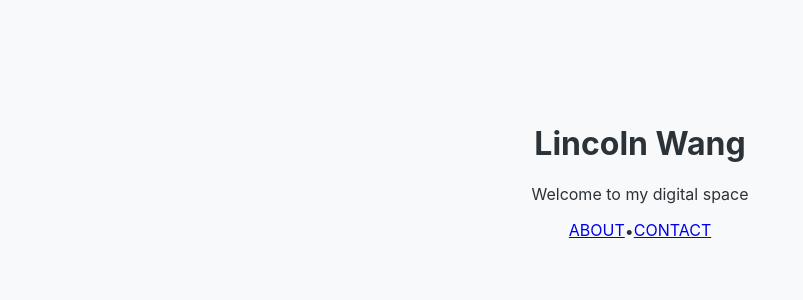
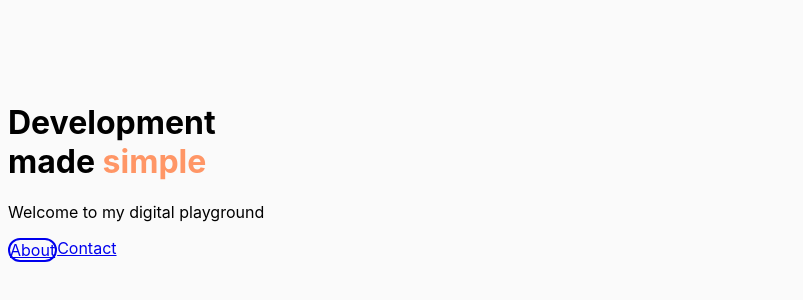
Before and after one commit to lincolnrui/personal-website, a Next.js app: page / in a window 1280 px wide. Shown: the part 236-536 px from the top of the page, without its empty margins (0-803 px from the left). Built offline with nearby package versions, Linux system fonts and the light colour scheme.

Commit message:
Update design to match modern Nordic style

```diff
--- a/src/app/globals.css
+++ b/src/app/globals.css
@@ -3,20 +3,18 @@
 @tailwind utilities;
 
 :root {
-  --foreground: #2c3338;
-  --background: #f8f9fa;
-  --accent: #849b87;
-  --muted-foreground: #6e7780;
-  --secondary: #e9ecef;
+  --foreground: #000000;
+  --background: #fafafa;
+  --accent: #ff9666;
+  --muted: #666666;
 }
 
 @media (prefers-color-scheme: dark) {
   :root {
-    --foreground: #f8f9fa;
-    --background: #2c3338;
-    --accent: #a7c4aa;
-    --muted-foreground: #9ca3af;
-    --secondary: #374151;
+    --foreground: #ffffff;
+    --background: #000000;
+    --accent: #ff9666;
+    --muted: #999999;
   }
 }
 
@@ -25,12 +23,11 @@ body {
   background: var(--background);
   font-family: -apple-system, BlinkMacSystemFont, 'Segoe UI', Roboto, 'Helvetica Neue', sans-serif;
   -webkit-font-smoothing: antialiased;
-  transition: background-color 0.3s ease;
 }
 
 ::selection {
   background: var(--accent);
-  color: var(--background);
+  color: white;
 }
 
 /* Smooth scroll behavior */
@@ -42,7 +39,7 @@ html {
 @keyframes fadeIn {
   from {
     opacity: 0;
-    transform: translateY(10px);
+    transform: translateY(20px);
   }
   to {
     opacity: 1;
--- a/src/app/page.tsx
+++ b/src/app/page.tsx
@@ -2,30 +2,34 @@ import Link from 'next/link';
 
 export default function Home() {
   return (
-    <main className="min-h-screen flex flex-col items-center justify-center p-8">
-      <div className="text-center space-y-8">
-        <h1 className="text-5xl md:text-7xl font-light tracking-wide mb-6">
-          Lincoln Wang
+    <main className="min-h-screen flex items-center p-8 md:p-24 bg-[#fafafa]">
+      <div className="max-w-6xl mx-auto w-full">
+        <div className="space-y-6">
+          <h1 className="text-6xl md:text-8xl font-light tracking-tight">
+            Development
+            <br />
+            made <span className="text-[#ff9666]">simple</span>
           </h1>
-        <p className="text-xl md:text-2xl text-muted-foreground max-w-lg mx-auto mb-12">
-          Welcome to my digital space
+          <p className="text-2xl md:text-3xl text-gray-600 max-w-2xl">
+            Welcome to my digital playground
           </p>
-        <nav className="flex gap-12 justify-center items-center">
+
+          <nav className="flex gap-8 pt-8">
             <Link
               href="/about"
-            className="text-lg uppercase tracking-wider hover:text-accent transition-colors border-b-2 border-transparent hover:border-accent pb-1"
+              className="text-lg px-6 py-2 rounded-full border-2 border-black hover:bg-black hover:text-white transition-all duration-300"
             >
               About
             </Link>
-          <span className="text-muted-foreground">•</span>
             <Link
               href="/contact"
-            className="text-lg uppercase tracking-wider hover:text-accent transition-colors border-b-2 border-transparent hover:border-accent pb-1"
+              className="text-lg px-6 py-2 rounded-full bg-black text-white hover:bg-[#ff9666] hover:text-black transition-all duration-300"
             >
               Contact
             </Link>
           </nav>
         </div>
+      </div>
     </main>
   );
 }
```
Lines whose indentation alone changed are shown as unchanged.
